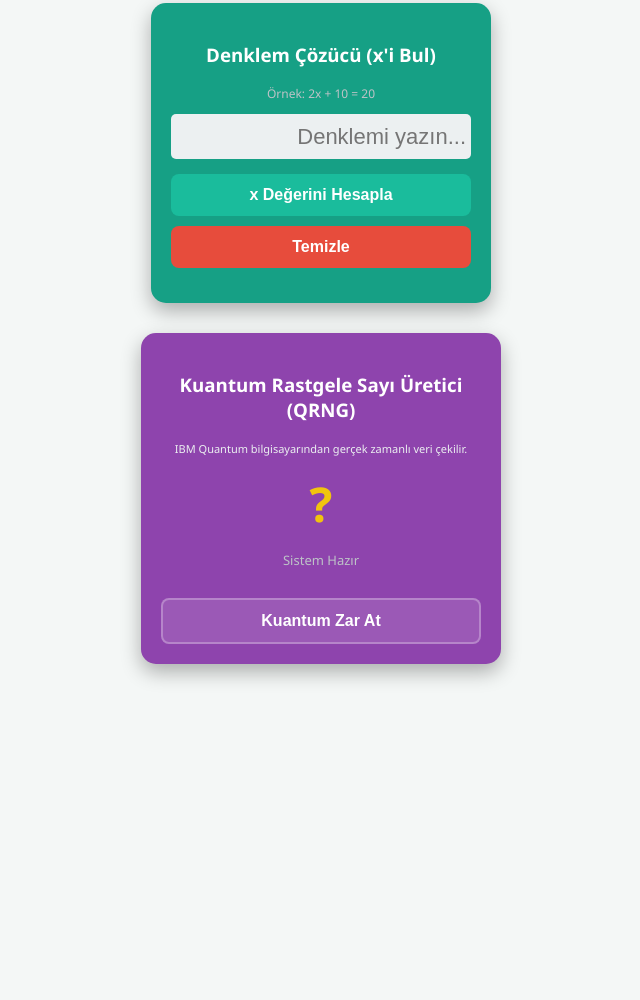
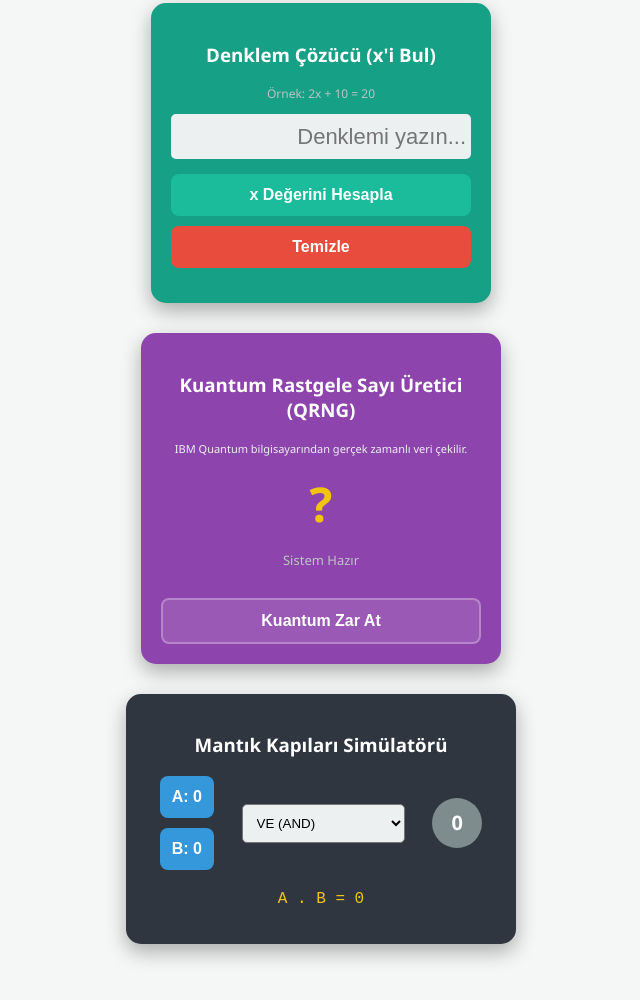
Before and after one commit to bilgehancagriisikli/bilgehancagriisikli.github.io, a plain HTML site: page index.html in a window 1280 px wide. Shown: the part 3021-4021 px from the top of the page, without its empty margins (319-959 px from the left). Before the commit the page ends 3743 px from the top, so only its background shows below. Drawn offline with nearby package versions, Linux system fonts and the light colour scheme.

Commit message:
Add logic gate simulator to index.html

```diff
--- a/index.html
+++ b/index.html
@@ -226,6 +226,28 @@
     </div>
 </div>
 <!-- Kuantum Zar Bölümü Bitişi -->
+
+<div id="logic-calc" class="calculator-container" style="background-color: #2f3640; width: 350px;">
+    <h3>Mantık Kapıları Simülatörü</h3>
+    <div style="display: flex; justify-content: space-around; align-items: center; margin-bottom: 20px;">
+        <div style="display: flex; flex-direction: column; gap: 10px;">
+            <button id="inputA" class="bin" onclick="toggleInput('inputA')">A: 0</button>
+            <button id="inputB" class="bin" onclick="toggleInput('inputB')">B: 0</button>
+        </div>
+
+        <select id="gateSelect" onchange="updateLogic()" style="padding: 10px; border-radius: 5px; background: #ecf0f1;">
+            <option value="AND">VE (AND)</option>
+            <option value="OR">VEYA (OR)</option>
+            <option value="XOR">ÖZEL VEYA (XOR)</option>
+            <option value="NAND">VE DEĞİL (NAND)</option>
+            <option value="NOR">VEYA DEĞİL (NOR)</option>
+        </select>
+
+        <div id="logicOutput" style="width: 50px; height: 50px; line-height: 50px; border-radius: 50%; background: #7f8c8d; font-weight: bold; font-size: 20px;">0</div>
+    </div>
+    <p id="logicFormula" style="font-family: 'Courier New', monospace; color: #f1c40f;">A . B = 0</p>
+</div>
+
 
     <script>
         // Standart Hesaplama
@@ -475,6 +497,62 @@ async function kuantumZarAt() {
 }
 
 
+//Mantık devreleri
+
+let stateA = 0;
+let stateB = 0;
+
+function toggleInput(id) {
+    if (id === 'inputA') {
+        stateA = stateA === 0 ? 1 : 0;
+        document.getElementById(id).innerText = "A: " + stateA;
+    } else {
+        stateB = stateB === 0 ? 1 : 0;
+        document.getElementById(id).innerText = "B: " + stateB;
+    }
+    updateLogic();
+}
+
+function updateLogic() {
+    const gate = document.getElementById('gateSelect').value;
+    const outputDiv = document.getElementById('logicOutput');
+    const formulaDiv = document.getElementById('logicFormula');
+    let result = 0;
+    let symbol = "";
+
+    switch (gate) {
+        case "AND":
+            result = stateA & stateB;
+            symbol = "A . B";
+            break;
+        case "OR":
+            result = stateA | stateB;
+            symbol = "A + B";
+            break;
+        case "XOR":
+            result = stateA ^ stateB;
+            symbol = "A ⊕ B";
+            break;
+        case "NAND":
+            result = !(stateA & stateB) ? 1 : 0;
+            symbol = "!(A . B)";
+            break;
+        case "NOR":
+            result = !(stateA | stateB) ? 1 : 0;
+            symbol = "!(A + B)";
+            break;
+    }
+
+    outputDiv.innerText = result;
+    formulaDiv.innerText = `${symbol} = ${result}`;
+
+    // Çıkış yanıyorsa rengi değiştir (Lamba efekti)
+    outputDiv.style.background = result === 1 ? "#f1c40f" : "#7f8c8d";
+    outputDiv.style.boxShadow = result === 1 ? "0 0 15px #f1c40f" : "none";
+}
+
+
+
 
     </script>
 
```
